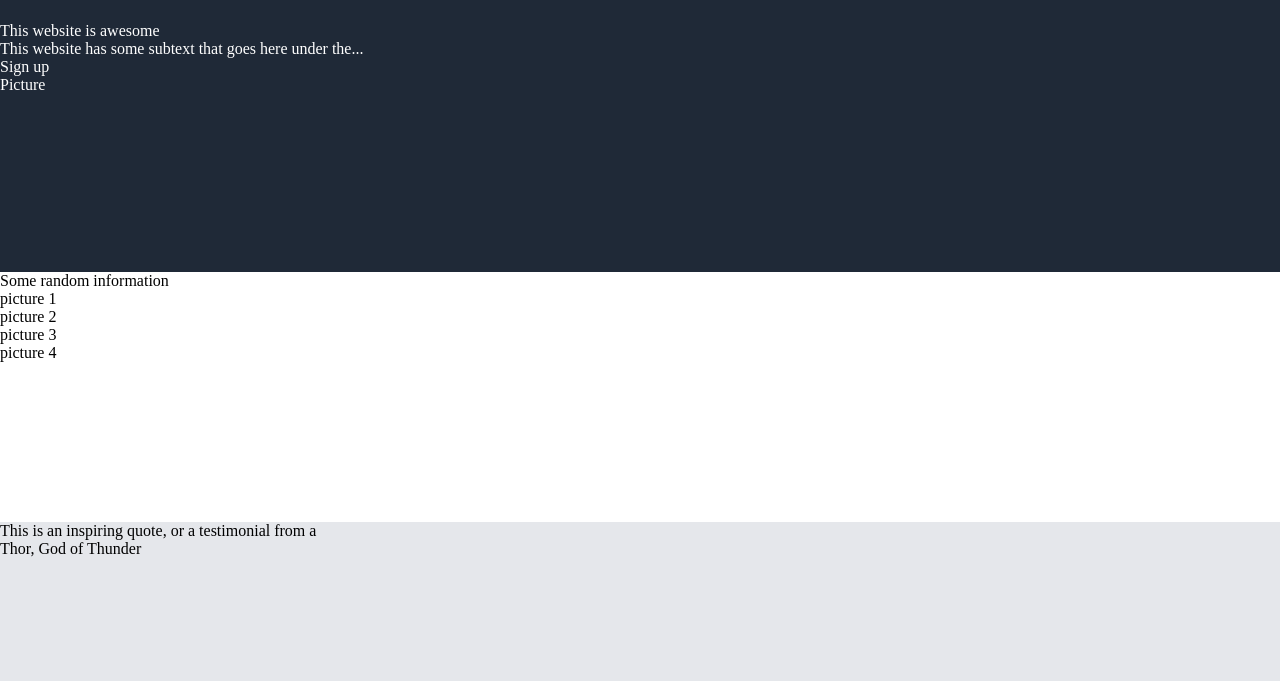
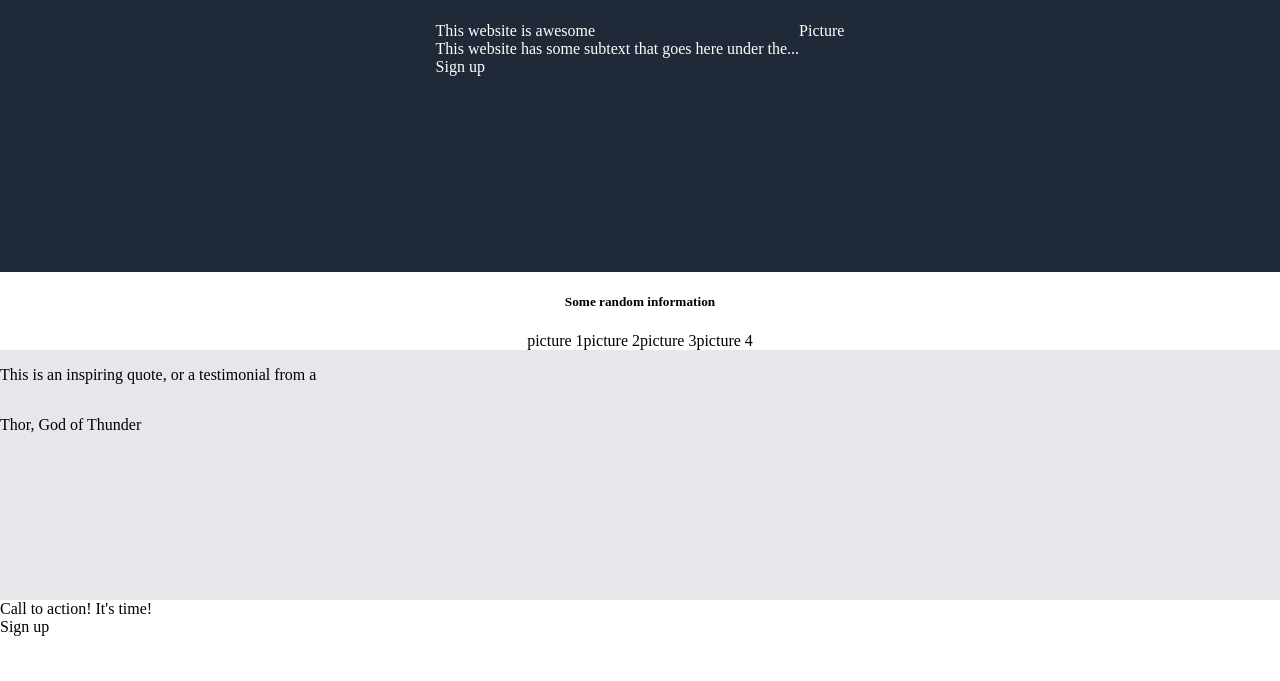
Before and after one commit to SvenAvm/odin-landing-page, a plain HTML site: page index.html in a window 1280 px wide. Shown: the part 119-800 px from the top of the page. Drawn offline with Linux system fonts and the light colour scheme.

Commit message:
causing more problems then fixing

```diff
--- a/index.html
+++ b/index.html
@@ -47,22 +47,28 @@
     <!--
         Section 2 Light
      -->
-    <div class="section2">
-        <div class="some-random-information"> Some random information</div>
-        <div class="4-images">
-            <div class="small-picture-1">picture 1</div>
-            <div class="small-picture-2">picture 2</div>
-            <div class="small-picture-3">picture 3</div>
-            <div class="small-picture-4">picture 4</div>
-        </div>
+    <div class="some-random-information">
+        <h5>Some random information</h5>
+    </div>
+    <div class="section2-images">
+        <div class="small-picture-1">picture 1</div>
+        <div class="small-picture-2">picture 2</div>
+        <div class="small-picture-3">picture 3</div>
+        <div class="small-picture-4">picture 4</div>
     </div>
 
     <!--
         Section 3 Grey
      -->
     <div class="section3">
-        <div class="quote">This is an inspiring quote, or a testimonial from a</div>
-        <div class="quote-author">Thor, God of Thunder</div>
+        <div class="quote-container"></div>
+            <div class="quote">
+                <p>This is an inspiring quote, or a testimonial from a</p>
+            </div>
+        <div class="quote-author-container"></div>
+            <div class="quote-author">
+                <p>Thor, God of Thunder</p>
+            </div>
     </div>
 
     <!--
--- a/styles/styles.css
+++ b/styles/styles.css
@@ -101,17 +101,47 @@ body {
     background-color: #1F2937;
     color: white;
     height: 250px;
+    display: flex;
+    justify-content: center;
 }
 
-.section2 {
+/* .section2 {
     background-color: #ffff;
     color: black;
     height: 250px;
+    display: flex;
+    flex-direction: column;
+    justify-content: center;
+    align-items: center;
+} */
+
+.some-random-information {
+    display: flex;
+    align-items: center;
+    justify-content: center;
+}
+
+.section2-images {
+    display: flex;
+    align-items: center;
+    justify-content: center;
 }
 
 .section3 {
     background-color: #E5E7EB;
     height: 250px;
+}
+
+.quote-container {
+    display: flex;
+    align-items: center;
+    justify-content: center;
+}
+
+.quote-author-container {
+        display: flex;
+        align-items: center;
+        justify-content: center;
 }
 
 .section4 {
@@ -124,13 +154,14 @@ body {
     height: 100px;
     color: white;
     display: flex;
-    justify-content: space-between;
     align-items: center;
     justify-content: center;
+    flex-direction: column;
 }
 
 .spacer-start {
     flex: 1 1 auto;
+    width: 33%;
 }
 
 .copyright {
@@ -140,4 +171,5 @@ body {
 
 .spacer-end {
     flex: 1 1 auto;
+    width: 33%;
 }
```
